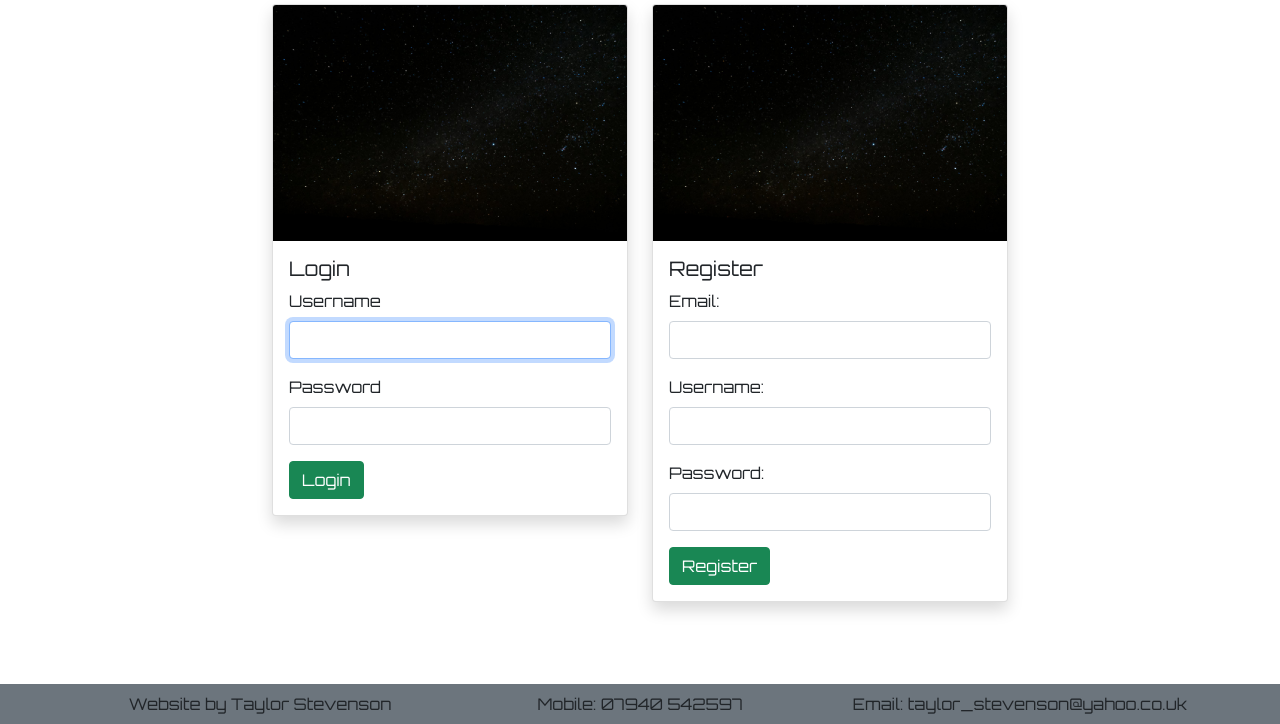
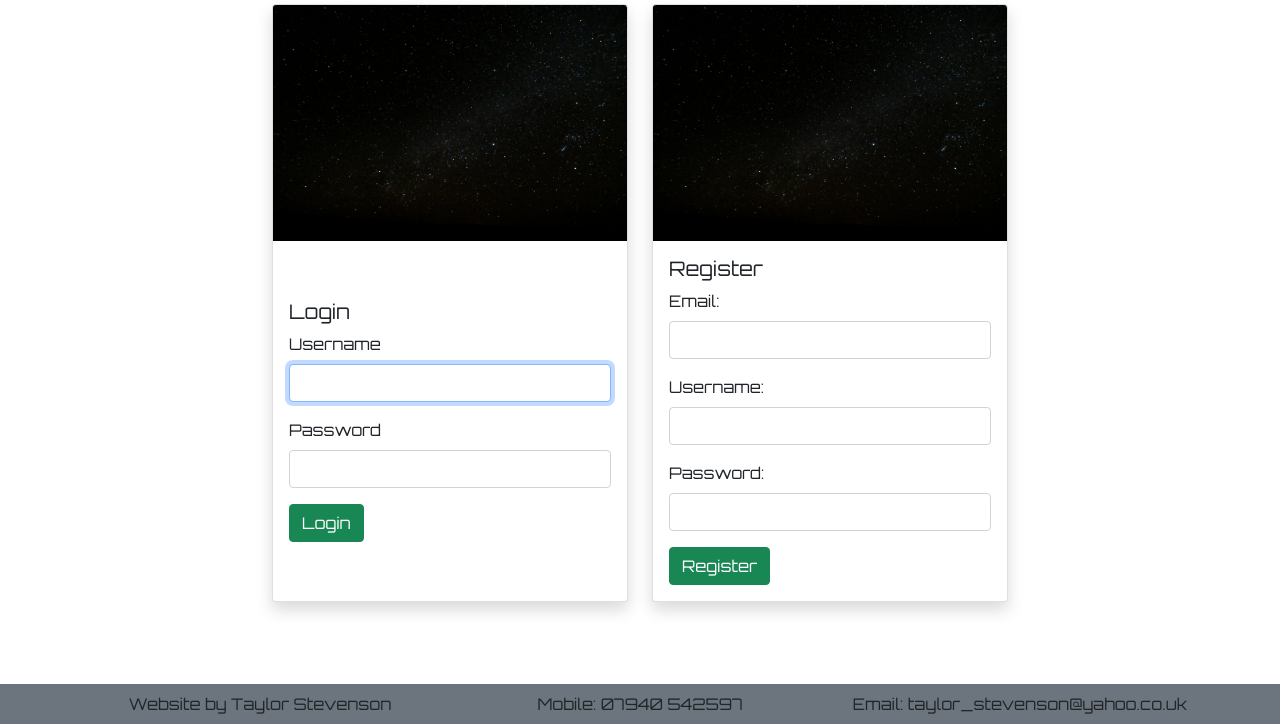
Before and after one commit to Tazwinator/portfolio-website, a Node project: template views/pages/auth.ejs in a window 1280 px wide. Shown: the part 116-840 px from the top of the page. Run offline with Node 20 templates, Linux system fonts and the light colour scheme; the template is opened without the code that fills it, so the values that code supplies are empty; some libraries are stand-ins or nearby versions.

Commit message:
Few style tips from a fellow developer.

```diff
--- a/views/pages/auth.ejs
+++ b/views/pages/auth.ejs
@@ -25,10 +25,10 @@
 
 <% } else {%>
       <div class="col-md-6 col-xl-4 offset-xl-2">
-          <div class="card shadow">
+          <div class="card shadow h-100">
               <img src="/images/stars.jpeg"
                   alt="" class="card-img-top" />
-              <div class="card-body">
+              <div class="card-body d-flex flex-column justify-content-center">
                   <h5 class="card-title">Login</h5>
                   <form action="/login" method="POST" class="needs-validation" novalidate>
                       <div class="mb-3">
@@ -59,8 +59,8 @@
       </div>
 
 
-    <div class="col-md-6 col-xl-4 mb-3 mobileMargin">
-        <div class="card shadow">
+    <div class="col-md-6 col-xl-4 mobileMargin">
+        <div class="card shadow h-100">
             <img src="/images/stars.jpeg"
                 alt="" class="card-img-top" />
             <div class="card-body">
```
Also changed, not shown: views/pages/home.ejs (+6 -4 lines).
